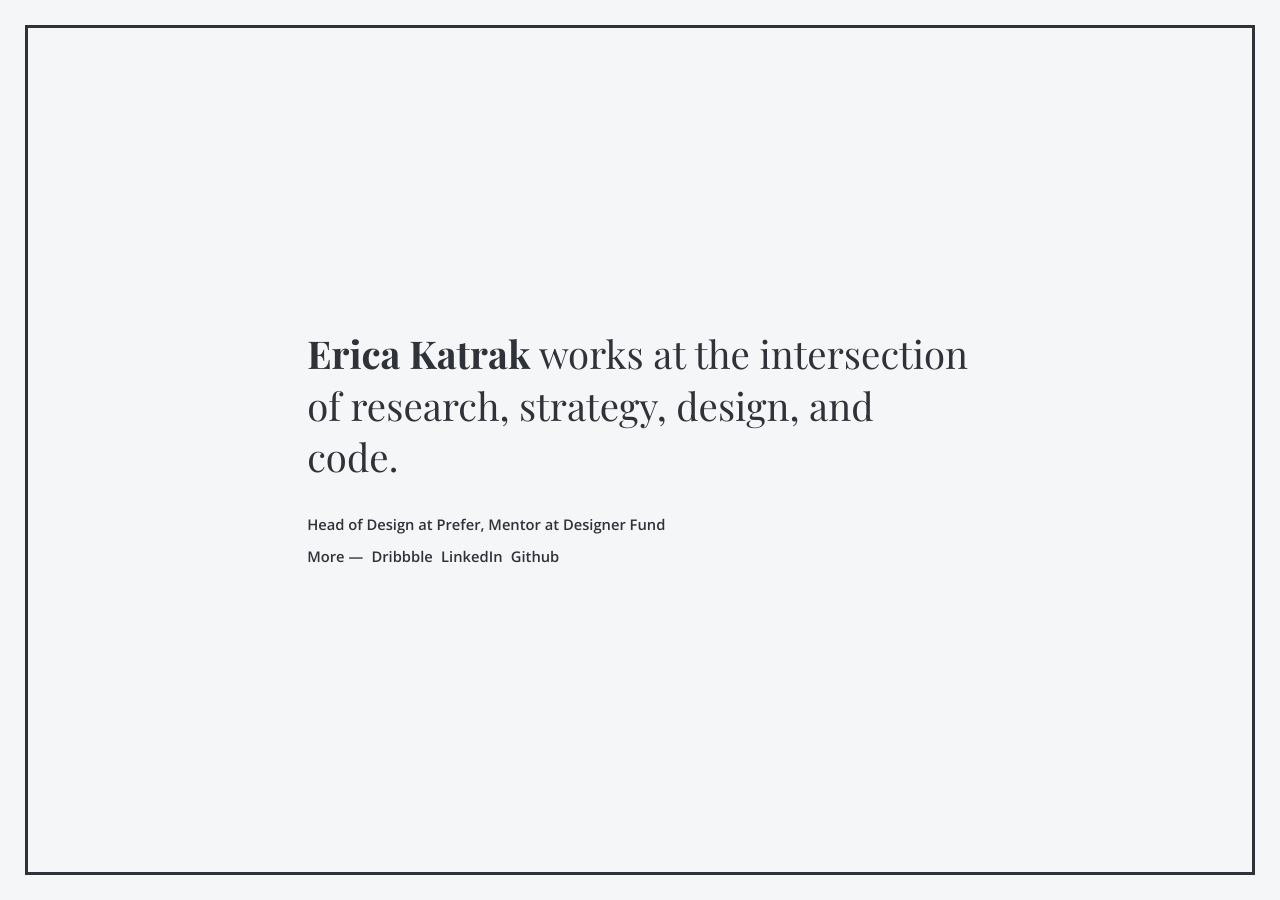
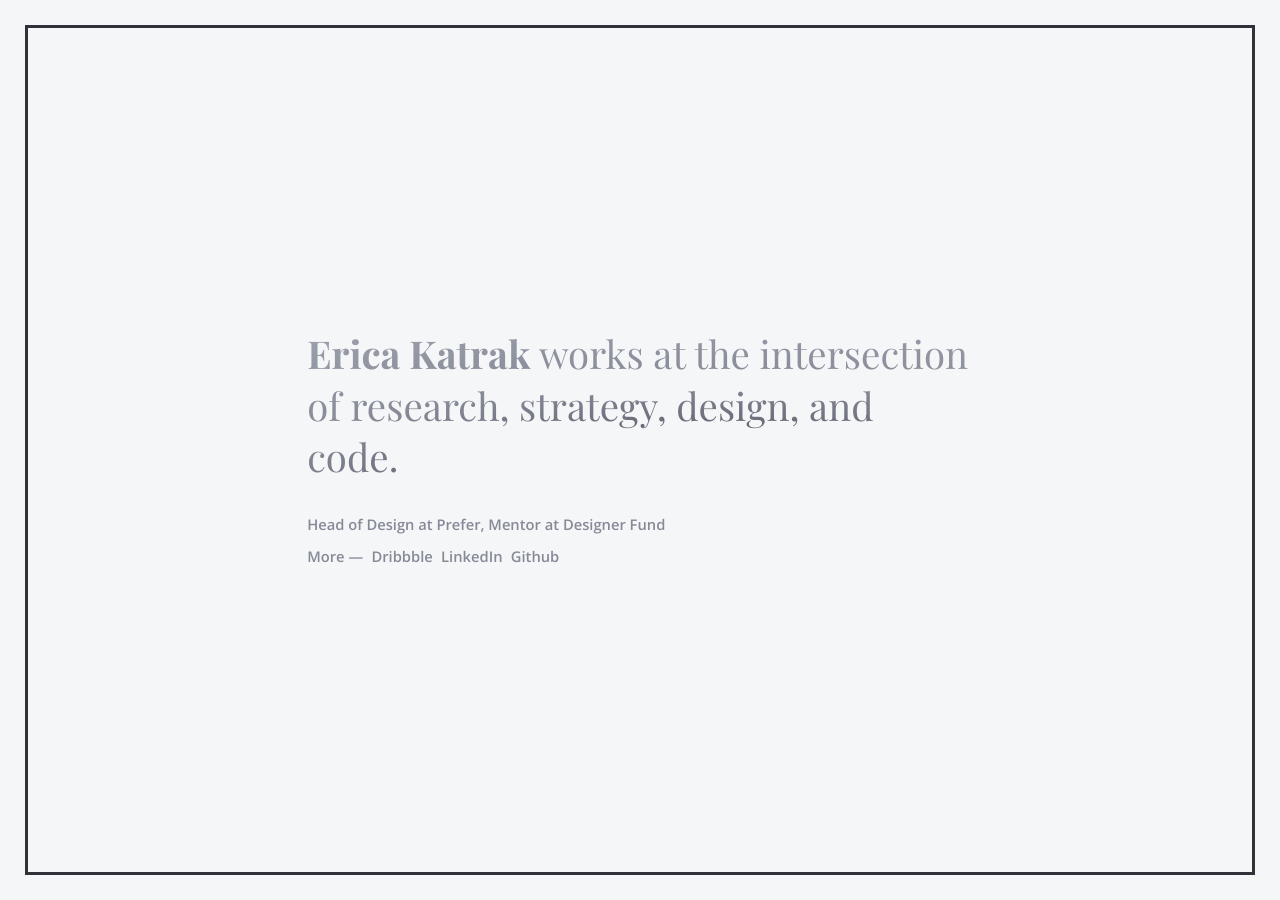
Before and after one commit to ericakatrak/ericakatrak.github.io, a Jekyll site: the page built from index.html, in a window 1280 px wide. Built offline with Jekyll 4.4.1, drawn with Linux system fonts in a browser that asks for light colours.

Commit message:
adding text clipping

```diff
--- a/css/style.css
+++ b/css/style.css
@@ -32,7 +32,7 @@
 	right: 0;
 	bottom: 0;
 	left: 0;
-	color: #303239;
+	color: #868a97;
 
 	-moz-font-feature-settings: "liga=1, rlig=1, kern=1";
 	-ms-font-feature-settings: "liga" on, "rlig" on, "kern" on;
@@ -75,17 +75,13 @@
 	animation: fade 2s ease-out -.65s;
 	padding-bottom: 2vw;
 
-	/* future - use text clipping?
-
   -webkit-text-fill-color: transparent;
   -webkit-background-clip: text;
-	background-image: radial-gradient(#303239, #999);
+	background-image: radial-gradient(#303239, #868a97, #aaadba);
 	background-size: 200% 200%;
 	background-position: 0 0;
 	animation: border 60s linear infinite;
   color: #303239;
-
-  */
 }
 
 h1 span {font-weight: 700;}
@@ -102,7 +98,7 @@
 p:last-child {padding-bottom: 0;}
 
 a {
-	color: #303239;
+	color: #868a97;
 	text-decoration: none;
 	white-space: nowrap;
 	position: relative;
```
